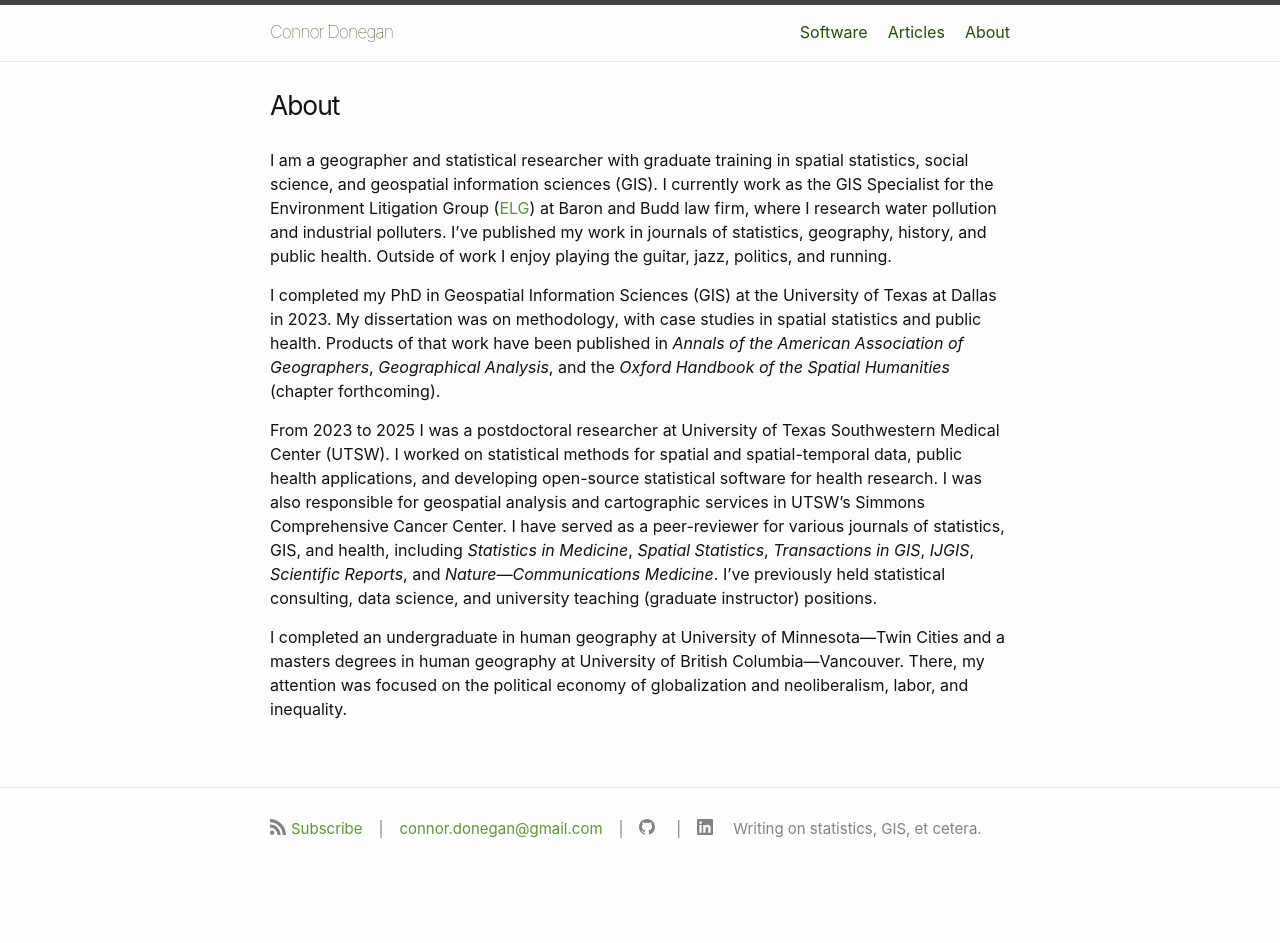
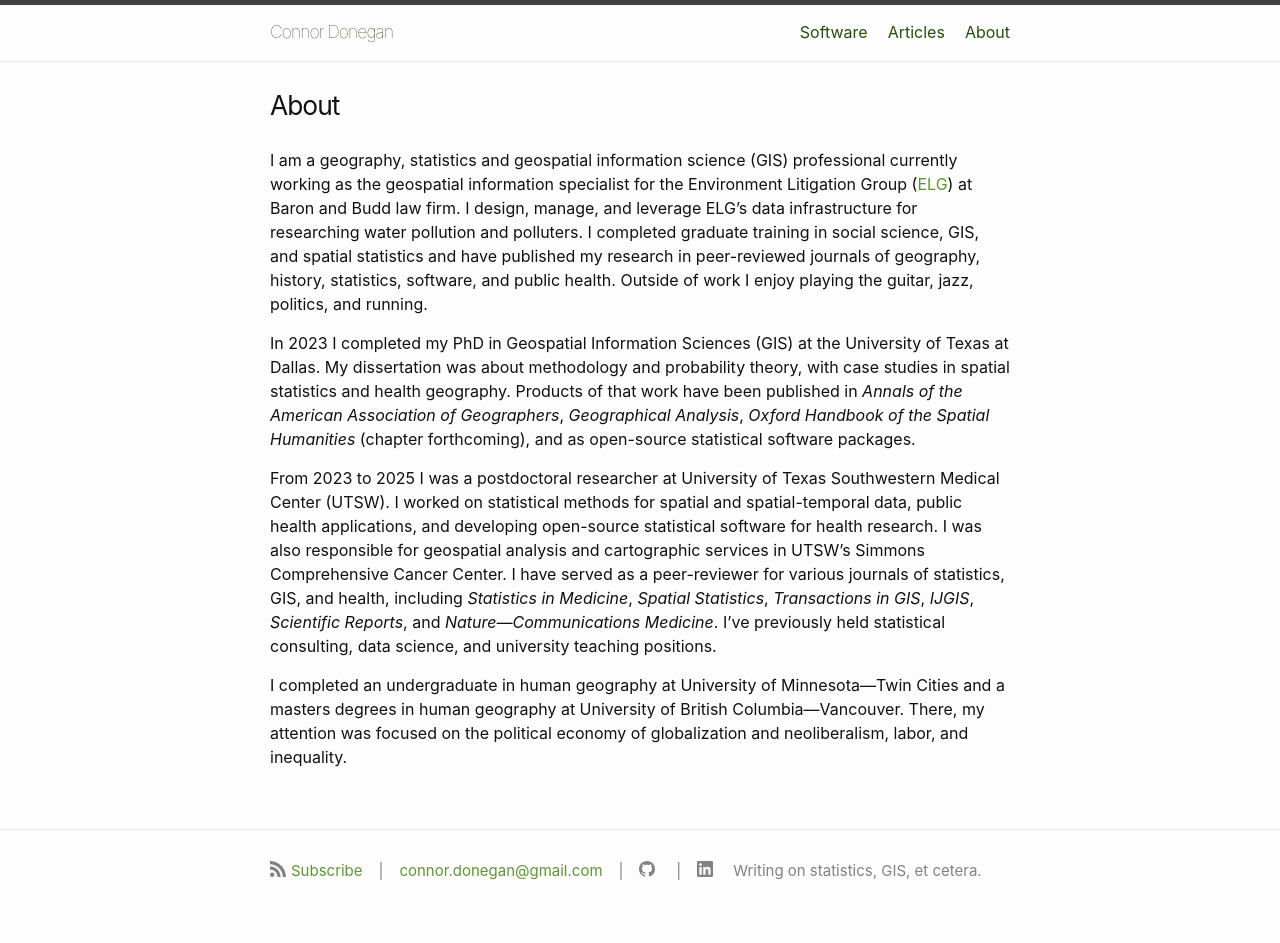
Before and after one commit to ConnorDonegan/connordonegan.github.io, a Jekyll site: the page built from about.markdown, in a window 1280 px wide. Built offline with Jekyll 4.4.1, drawn with Linux system fonts in a browser that asks for light colours; before the commit the page ends 900 px from its top, so only the background shows below that.

Commit message:
revise bio

```diff
--- a/about.markdown
+++ b/about.markdown
@@ -4,10 +4,10 @@ title: About
 permalink: /about/
 ---
 
-I am a geographer and statistical researcher with graduate training in spatial statistics, social science, and geospatial information sciences (GIS). I currently work as the GIS Specialist for the Environment Litigation Group ([ELG](https://www.environmentallitigationgroup.com/)) at Baron and Budd law firm, where I research water pollution and industrial polluters. I've published my work in journals of statistics, geography, history, and public health. Outside of work I enjoy playing the guitar, jazz, politics, and running.
+I am a  geography, statistics and geospatial information science (GIS) professional currently working as the geospatial information specialist for the Environment Litigation Group ([ELG](https://www.environmentallitigationgroup.com/)) at Baron and Budd law firm. I design, manage, and leverage ELG's data infrastructure for researching water pollution and polluters. I completed graduate training in social science, GIS, and spatial statistics and have published my research in peer-reviewed journals of geography, history, statistics, software, and public health. Outside of work I enjoy playing the guitar, jazz, politics, and running.
 
-I completed my PhD in Geospatial Information Sciences (GIS) at the University of Texas at Dallas in 2023. My dissertation was on methodology, with case studies in spatial statistics and public health. Products of that work have been published in *Annals of the American Association of Geographers*, *Geographical Analysis*, and the *Oxford Handbook of the Spatial Humanities* (chapter forthcoming).
+In 2023 I completed my PhD in Geospatial Information Sciences (GIS) at the University of Texas at Dallas. My dissertation was about methodology and probability theory, with case studies in spatial statistics and health geography. Products of that work have been published in *Annals of the American Association of Geographers*, *Geographical Analysis*, *Oxford Handbook of the Spatial Humanities* (chapter forthcoming), and as open-source statistical software packages.
 
-From 2023 to 2025 I was a postdoctoral researcher at University of Texas Southwestern Medical Center (UTSW). I worked on statistical methods for spatial and spatial-temporal data, public health applications, and developing open-source statistical software for health research. I was also responsible for geospatial analysis and cartographic services in UTSW's Simmons Comprehensive Cancer Center. I have served as a peer-reviewer for various journals of statistics, GIS, and health, including *Statistics in Medicine*, *Spatial Statistics*, *Transactions in GIS*, *IJGIS*, *Scientific Reports*, and *Nature&mdash;Communications Medicine*. I've previously held statistical consulting, data science, and university teaching (graduate instructor) positions.
+From 2023 to 2025 I was a postdoctoral researcher at University of Texas Southwestern Medical Center (UTSW). I worked on statistical methods for spatial and spatial-temporal data, public health applications, and developing open-source statistical software for health research. I was also responsible for geospatial analysis and cartographic services in UTSW's Simmons Comprehensive Cancer Center. I have served as a peer-reviewer for various journals of statistics, GIS, and health, including *Statistics in Medicine*, *Spatial Statistics*, *Transactions in GIS*, *IJGIS*, *Scientific Reports*, and *Nature&mdash;Communications Medicine*. I've previously held statistical consulting, data science, and university teaching positions.
 
 I completed an undergraduate in human geography at University of Minnesota&mdash;Twin Cities and a masters degrees in human geography at University of British Columbia&mdash;Vancouver. There, my attention was focused on the political economy of globalization and neoliberalism, labor, and inequality.
```
